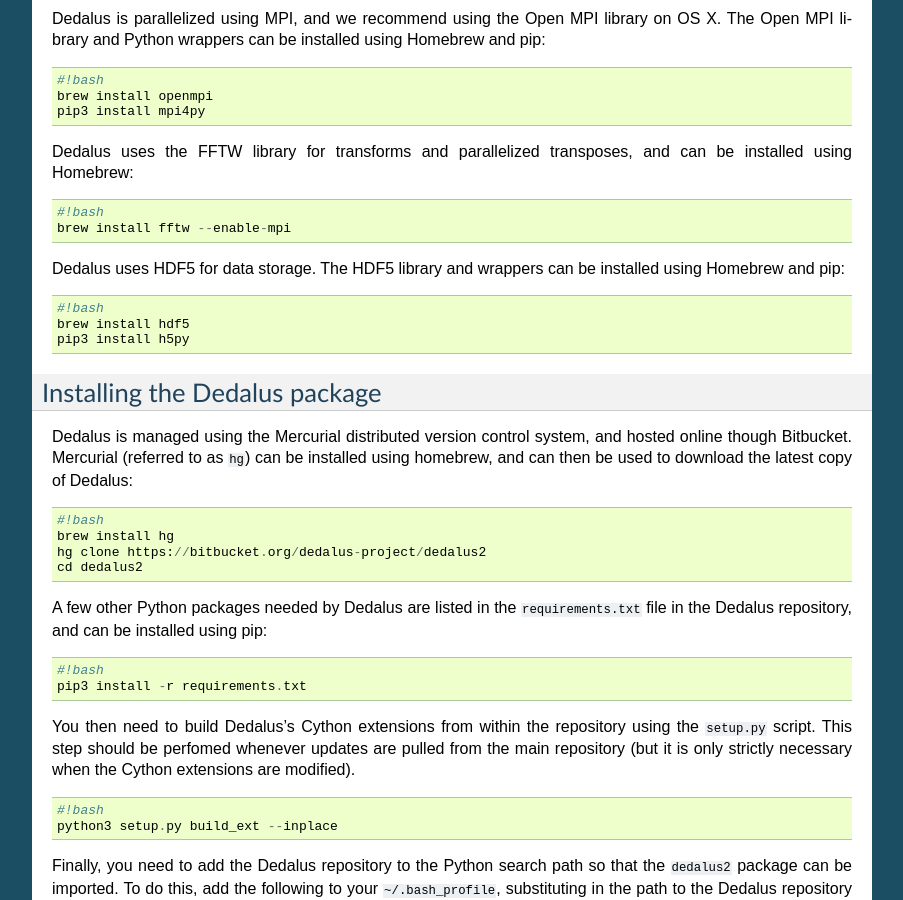
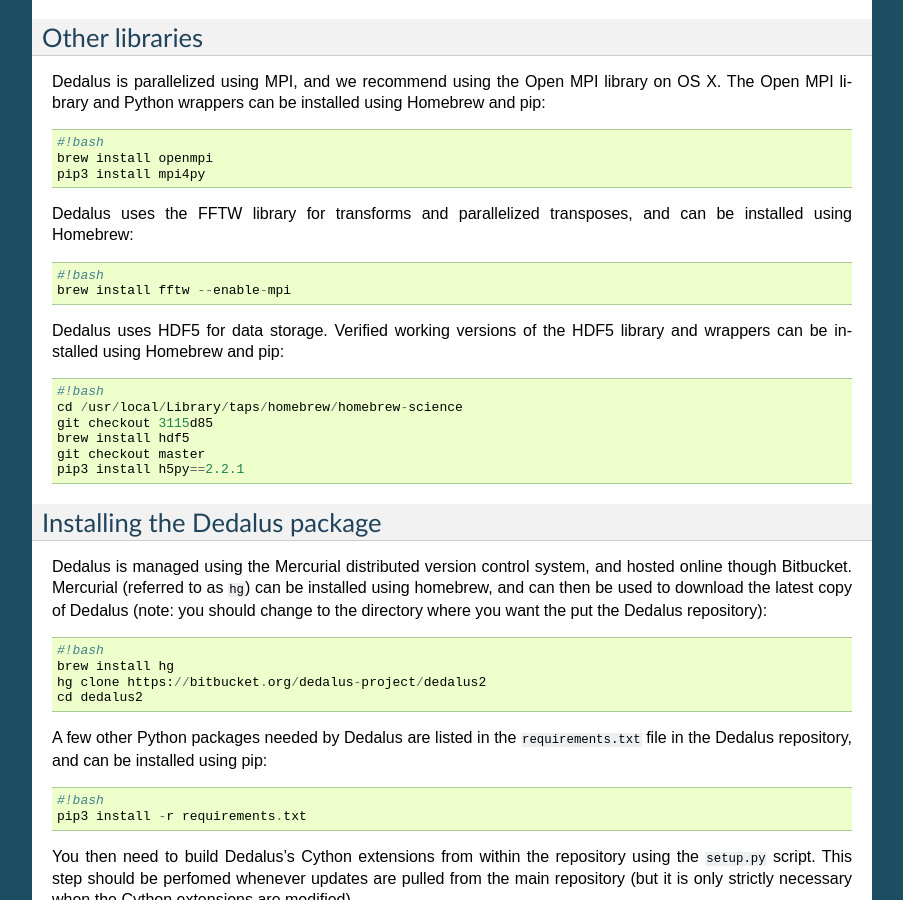
Before and after one commit to enlighter/dedalus, a Sphinx documentation site: the page built from docs/machines/mac_os/mac_os.rst, in a window 1280 px wide and 900 px high, scrolled down 2246 px. Shown: the whole window, without its empty margins (198-1101 px from the left). Built offline with Sphinx 7.4.7, drawn with Linux system fonts in a browser that asks for light colours; formulas are drawn with MathJax 3; pages that are not in the unit, such as notebooks, are missing from menus; some of the changed text lies outside the part shown.

Commit message:
Update OS X install docs to pull HDF5 1.8.12 and h5py 2.2.1, due to issues in new h5py (2.3.0)

```diff
--- a/docs/machines/mac_os/mac_os.rst
+++ b/docs/machines/mac_os/mac_os.rst
@@ -21,7 +21,7 @@
     ruby -e "$(curl -fsSL https://raw.github.com/Homebrew/homebrew/go/install)"
     brew update
     brew doctor
-    # Fix any errors raised by brew doctor before proceeding
+    # ** Fix any errors raised by brew doctor before proceeding **
 
     # Prep system
     brew install gcc
@@ -48,10 +48,14 @@
     brew install fftw --enable-mpi
 
     # HDF5
+    cd /usr/local/Library/taps/homebrew/homebrew-science
+    git checkout 3115d85
     brew install hdf5
-    pip3 install h5py
+    git checkout master
+    pip3 install h5py==2.2.1
 
     # Dedalus
+    # ** Change to the directory where you want to keep the Dedalus repository **
     brew install hg
     hg clone https://bitbucket.org/dedalus-project/dedalus2
     cd dedalus2
@@ -169,14 +173,17 @@
     #!bash
     brew install fftw --enable-mpi
 
-Dedalus uses HDF5 for data storage.  The HDF5 library and wrappers can be
-installed using Homebrew and pip:
+Dedalus uses HDF5 for data storage.  Verified working versions of the HDF5
+library and wrappers can be installed using Homebrew and pip:
 
 ::
 
     #!bash
+    cd /usr/local/Library/taps/homebrew/homebrew-science
+    git checkout 3115d85
     brew install hdf5
-    pip3 install h5py
+    git checkout master
+    pip3 install h5py==2.2.1
 
 Installing the Dedalus package
 ------------------------------
@@ -184,7 +191,8 @@
 Dedalus is managed using the Mercurial distributed version control system, and
 hosted online though Bitbucket.  Mercurial (referred to as ``hg``) can be
 installed using homebrew, and can then be used to download the latest copy of
-Dedalus:
+Dedalus (note: you should change to the directory where you want the put the
+Dedalus repository):
 
 ::
 
```
